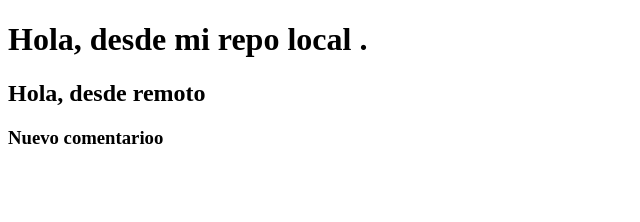
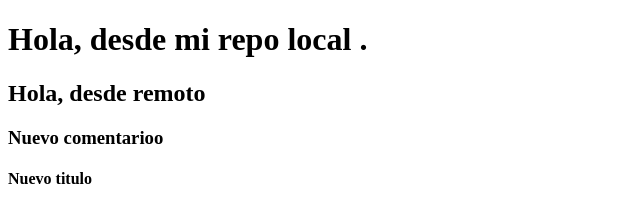
Before and after one commit to NikoleeMC/repoPrueba, a plain HTML site: page index.html in a window 1280 px wide. Shown: the whole page, without its empty margins (0-640 px from the left). Drawn offline with Linux system fonts and the light colour scheme.

Commit message:
cambios desde la rama developer

```diff
--- a/index.html
+++ b/index.html
@@ -9,5 +9,6 @@
     <h1>Hola, desde mi repo local .</h1>
     <h2>Hola, desde remoto</h2>
     <h3>Nuevo comentarioo</h3>
+    <h4>Nuevo titulo</h4>
 </body>
 </html>
```
